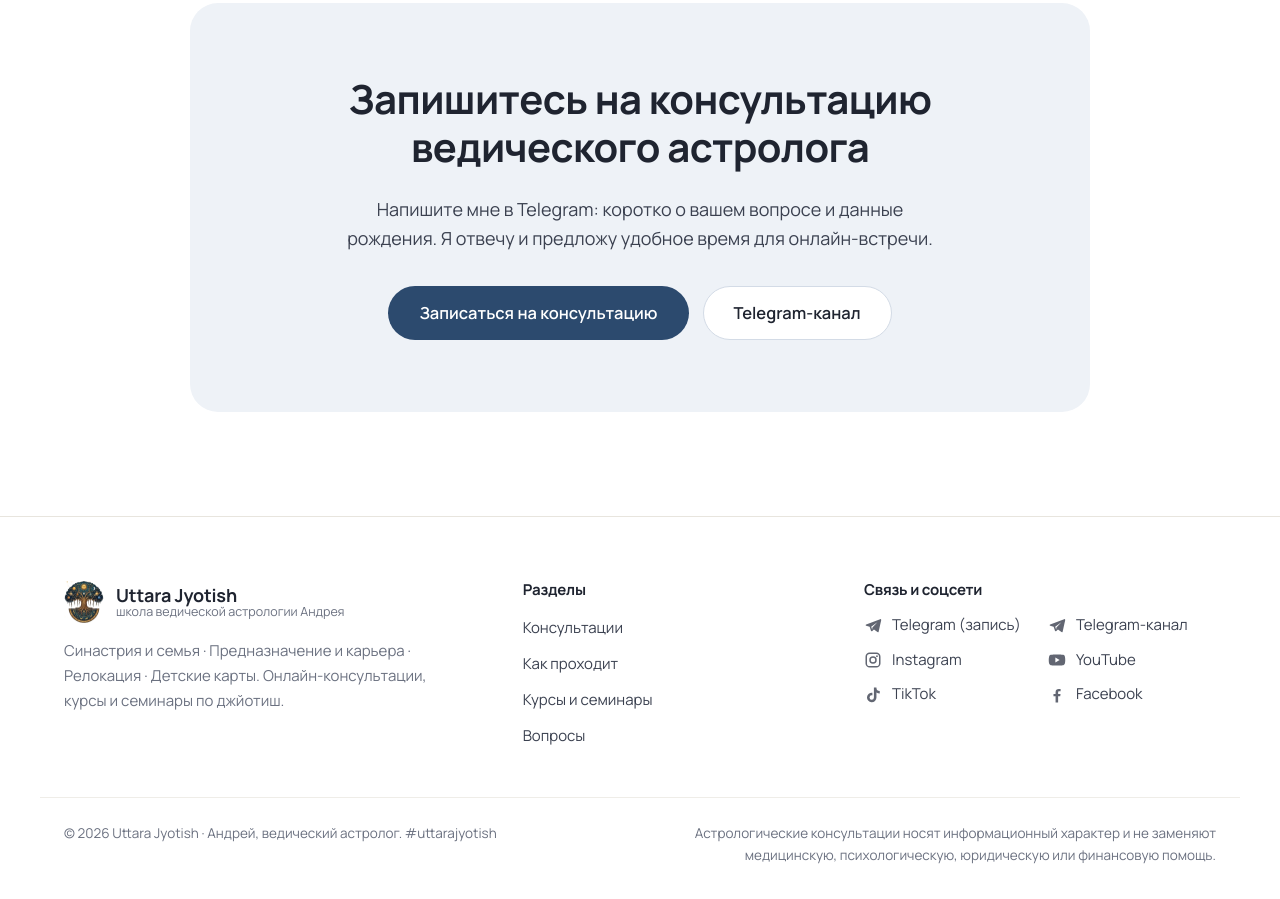
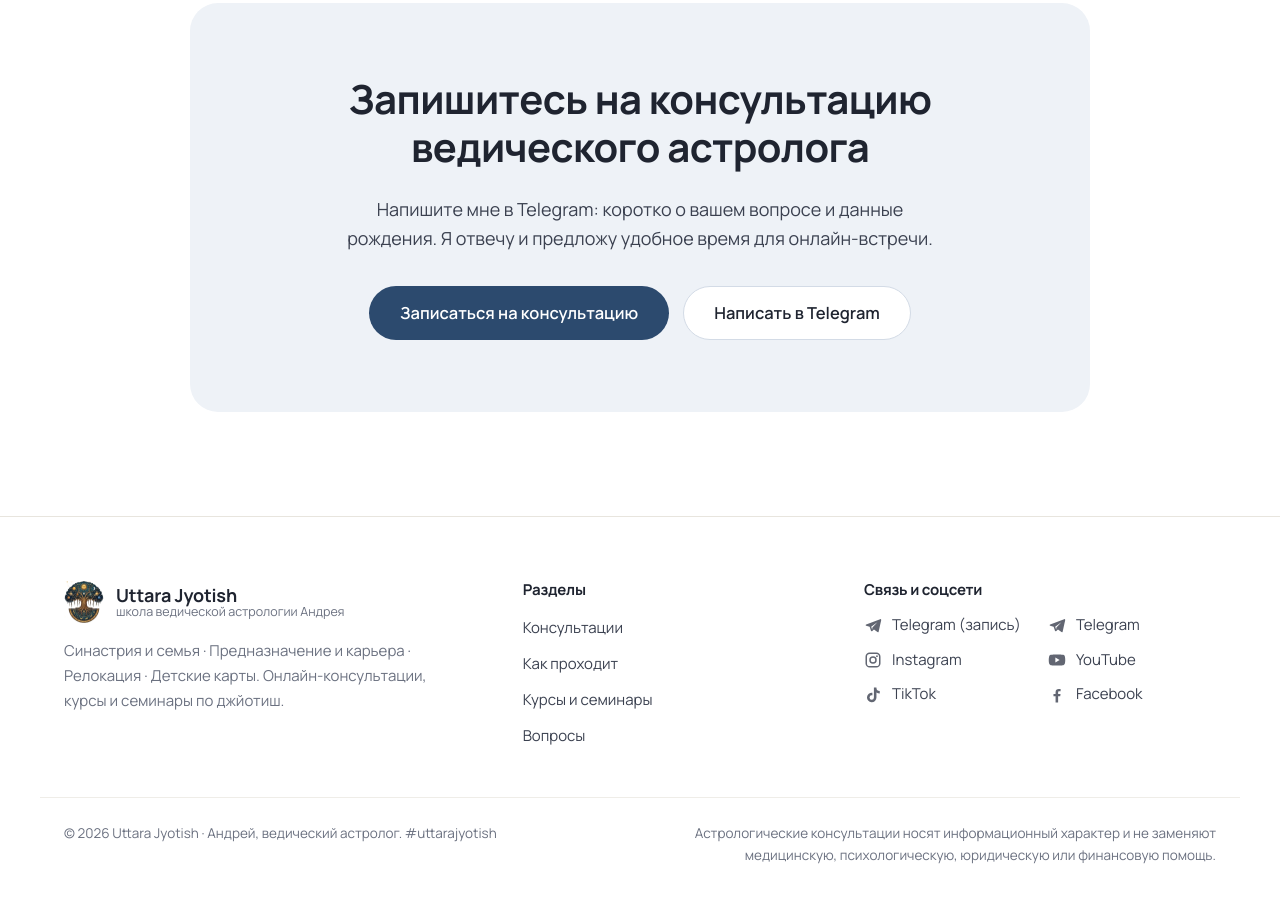
Before and after one commit to andreyastrolog-gif/uttara-jyotish, a plain HTML site: page index.html in a window 1280 px wide. Shown: the part 6037-6936 px from the top of the page. Drawn offline with Linux system fonts and the light colour scheme.

Commit message:
Connect Telegram @andreyastrolog

```diff
--- a/index.html
+++ b/index.html
@@ -263,7 +263,7 @@
         <li><a href="#courses">Курсы</a></li>
         <li><a href="#faq">Вопросы</a></li>
       </ul>
-      <a class="btn btn-primary btn-sm nav-cta" href="#TELEGRAM_LINK" data-link="telegram" target="_blank" rel="noopener">Записаться</a>
+      <a class="btn btn-primary btn-sm nav-cta" href="https://t.me/andreyastrolog" data-link="telegram" target="_blank" rel="noopener">Записаться</a>
     </nav>
     <button class="nav-toggle" id="navToggle" aria-controls="mainNav" aria-expanded="false" aria-label="Открыть меню">
       <span></span><span></span><span></span>
@@ -291,7 +291,7 @@
         <li>Гороскоп и&nbsp;таланты ребёнка</li>
       </ul>
       <div class="hero-actions reveal" style="--d:.24s">
-        <a class="btn btn-primary btn-lg" href="#TELEGRAM_LINK" data-link="telegram" target="_blank" rel="noopener">Записаться на консультацию</a>
+        <a class="btn btn-primary btn-lg" href="https://t.me/andreyastrolog" data-link="telegram" target="_blank" rel="noopener">Записаться на консультацию</a>
         <a class="btn btn-secondary btn-lg" href="#services">Направления</a>
       </div>
     </div>
@@ -365,7 +365,7 @@
           <div class="card-aside">
             <p>Для синастрии нужны данные рождения обоих партнёров. Если точного времени нет&nbsp;— обсудим, что можно посмотреть без него.</p>
             <p class="price">Стоимость — по&nbsp;запросу</p>
-            <a class="btn btn-primary" href="#TELEGRAM_LINK" data-link="telegram" target="_blank" rel="noopener">Записаться на&nbsp;синастрию</a>
+            <a class="btn btn-primary" href="https://t.me/andreyastrolog" data-link="telegram" target="_blank" rel="noopener">Записаться на&nbsp;синастрию</a>
           </div>
         </div>
       </article>
@@ -436,7 +436,7 @@
       </li>
     </ol>
     <div class="center reveal">
-      <a class="btn btn-primary btn-lg" href="#TELEGRAM_LINK" data-link="telegram" target="_blank" rel="noopener">Записаться на консультацию</a>
+      <a class="btn btn-primary btn-lg" href="https://t.me/andreyastrolog" data-link="telegram" target="_blank" rel="noopener">Записаться на консультацию</a>
     </div>
   </div>
 </section>
@@ -462,7 +462,7 @@
           <p>В&nbsp;Telegram-канале&nbsp;— разборы, благоприятные даты и&nbsp;анонсы новых потоков и&nbsp;семинаров.</p>
         </div>
       </div>
-      <a class="btn btn-primary btn-lg" href="#TELEGRAM_CHANNEL_LINK" data-link="telegramChannel" target="_blank" rel="noopener">Узнать о&nbsp;ближайшем потоке</a>
+      <a class="btn btn-primary btn-lg" href="https://t.me/andreyastrolog" data-link="telegramChannel" target="_blank" rel="noopener">Узнать о&nbsp;ближайшем потоке</a>
     </div>
   </div>
 </section>
@@ -517,8 +517,8 @@
     <h2 id="cta-title" class="reveal">Запишитесь на&nbsp;консультацию ведического астролога</h2>
     <p class="reveal">Напишите мне в&nbsp;Telegram: коротко о&nbsp;вашем вопросе и&nbsp;данные рождения. Я&nbsp;отвечу и&nbsp;предложу удобное время для онлайн-встречи.</p>
     <div class="hero-actions center reveal">
-      <a class="btn btn-primary btn-lg" href="#TELEGRAM_LINK" data-link="telegram" target="_blank" rel="noopener">Записаться на консультацию</a>
-      <a class="btn btn-secondary btn-lg" href="#TELEGRAM_CHANNEL_LINK" data-link="telegramChannel" target="_blank" rel="noopener">Telegram-канал</a>
+      <a class="btn btn-primary btn-lg" href="https://t.me/andreyastrolog" data-link="telegram" target="_blank" rel="noopener">Записаться на консультацию</a>
+      <a class="btn btn-secondary btn-lg" href="https://t.me/andreyastrolog" data-link="telegramChannel" target="_blank" rel="noopener">Написать в Telegram</a>
     </div>
   </div></div>
 </section>
@@ -546,8 +546,8 @@
     <div class="footer-social">
       <h2 class="footer-title">Связь и&nbsp;соцсети</h2>
       <ul class="socials">
-        <li><a href="#TELEGRAM_LINK" data-link="telegram" target="_blank" rel="noopener" aria-label="Написать в Telegram"><svg viewBox="0 0 24 24" aria-hidden="true"><path d="M21.5 4.2L2.9 11.4c-.9.4-.9 1.3 0 1.6l4.6 1.4 1.8 5.4c.2.6.9.8 1.4.4l2.6-2.1 4.6 3.4c.6.4 1.4.1 1.6-.6L22.9 5.6c.3-1-.5-1.8-1.4-1.4zM9.6 14.3l8.2-6.1-6.6 7.2-.3 2.6z"/></svg><span>Telegram (запись)</span></a></li>
-        <li><a href="#TELEGRAM_CHANNEL_LINK" data-link="telegramChannel" target="_blank" rel="noopener" aria-label="Telegram-канал Uttara Jyotish"><svg viewBox="0 0 24 24" aria-hidden="true"><path d="M21.5 4.2L2.9 11.4c-.9.4-.9 1.3 0 1.6l4.6 1.4 1.8 5.4c.2.6.9.8 1.4.4l2.6-2.1 4.6 3.4c.6.4 1.4.1 1.6-.6L22.9 5.6c.3-1-.5-1.8-1.4-1.4zM9.6 14.3l8.2-6.1-6.6 7.2-.3 2.6z"/></svg><span>Telegram-канал</span></a></li>
+        <li><a href="https://t.me/andreyastrolog" data-link="telegram" target="_blank" rel="noopener" aria-label="Написать в Telegram"><svg viewBox="0 0 24 24" aria-hidden="true"><path d="M21.5 4.2L2.9 11.4c-.9.4-.9 1.3 0 1.6l4.6 1.4 1.8 5.4c.2.6.9.8 1.4.4l2.6-2.1 4.6 3.4c.6.4 1.4.1 1.6-.6L22.9 5.6c.3-1-.5-1.8-1.4-1.4zM9.6 14.3l8.2-6.1-6.6 7.2-.3 2.6z"/></svg><span>Telegram (запись)</span></a></li>
+        <li><a href="https://t.me/andreyastrolog" data-link="telegramChannel" target="_blank" rel="noopener" aria-label="Telegram-канал Uttara Jyotish"><svg viewBox="0 0 24 24" aria-hidden="true"><path d="M21.5 4.2L2.9 11.4c-.9.4-.9 1.3 0 1.6l4.6 1.4 1.8 5.4c.2.6.9.8 1.4.4l2.6-2.1 4.6 3.4c.6.4 1.4.1 1.6-.6L22.9 5.6c.3-1-.5-1.8-1.4-1.4zM9.6 14.3l8.2-6.1-6.6 7.2-.3 2.6z"/></svg><span>Telegram</span></a></li>
         <li><a href="#INSTAGRAM_LINK" data-link="instagram" target="_blank" rel="noopener" aria-label="Instagram"><svg viewBox="0 0 24 24" aria-hidden="true"><path d="M7.5 2h9A5.5 5.5 0 0 1 22 7.5v9a5.5 5.5 0 0 1-5.5 5.5h-9A5.5 5.5 0 0 1 2 16.5v-9A5.5 5.5 0 0 1 7.5 2zm0 2A3.5 3.5 0 0 0 4 7.5v9A3.5 3.5 0 0 0 7.5 20h9a3.5 3.5 0 0 0 3.5-3.5v-9A3.5 3.5 0 0 0 16.5 4zM12 7a5 5 0 1 1 0 10 5 5 0 0 1 0-10zm0 2a3 3 0 1 0 0 6 3 3 0 0 0 0-6zm5.3-3.3a1.2 1.2 0 1 1 0 2.4 1.2 1.2 0 0 1 0-2.4z"/></svg><span>Instagram</span></a></li>
         <li><a href="#YOUTUBE_LINK" data-link="youtube" target="_blank" rel="noopener" aria-label="YouTube"><svg viewBox="0 0 24 24" aria-hidden="true"><path d="M22.5 7.2a3 3 0 0 0-2.1-2.1C18.5 4.6 12 4.6 12 4.6s-6.5 0-8.4.5a3 3 0 0 0-2.1 2.1C1 9.1 1 12 1 12s0 2.9.5 4.8a3 3 0 0 0 2.1 2.1c1.9.5 8.4.5 8.4.5s6.5 0 8.4-.5a3 3 0 0 0 2.1-2.1c.5-1.9.5-4.8.5-4.8s0-2.9-.5-4.8zM9.8 15.3V8.7l5.7 3.3z"/></svg><span>YouTube</span></a></li>
         <li><a href="#TIKTOK_LINK" data-link="tiktok" target="_blank" rel="noopener" aria-label="TikTok"><svg viewBox="0 0 24 24" aria-hidden="true"><path d="M16.6 2h-3.4v13.3a2.9 2.9 0 1 1-2.9-2.9c.3 0 .6 0 .9.1V9.1a6.3 6.3 0 1 0 5.4 6.2V8.6a8 8 0 0 0 4.4 1.4V6.6a4.5 4.5 0 0 1-4.4-4.6z"/></svg><span>TikTok</span></a></li>
--- a/js/main.js
+++ b/js/main.js
@@ -8,8 +8,8 @@
  * сделать поиск-замену заглушек прямо в index.html — см. README.md.
  * ===================================================================== */
 const LINKS = {
-  telegram:        '#TELEGRAM_LINK',          // личный Telegram для записи, напр. https://t.me/username
-  telegramChannel: '#TELEGRAM_CHANNEL_LINK',  // Telegram-канал, напр. https://t.me/uttara_jyotish
+  telegram:        'https://t.me/andreyastrolog',          // личный Telegram для записи, напр. https://t.me/username
+  telegramChannel: 'https://t.me/andreyastrolog',  // Telegram-канал, напр. https://t.me/uttara_jyotish
   instagram:       '#INSTAGRAM_LINK',         // напр. https://instagram.com/uttara.jyotish
   youtube:         '#YOUTUBE_LINK',           // напр. https://youtube.com/@uttarajyotish
   tiktok:          '#TIKTOK_LINK',            // напр. https://tiktok.com/@uttara.jyotish
```
